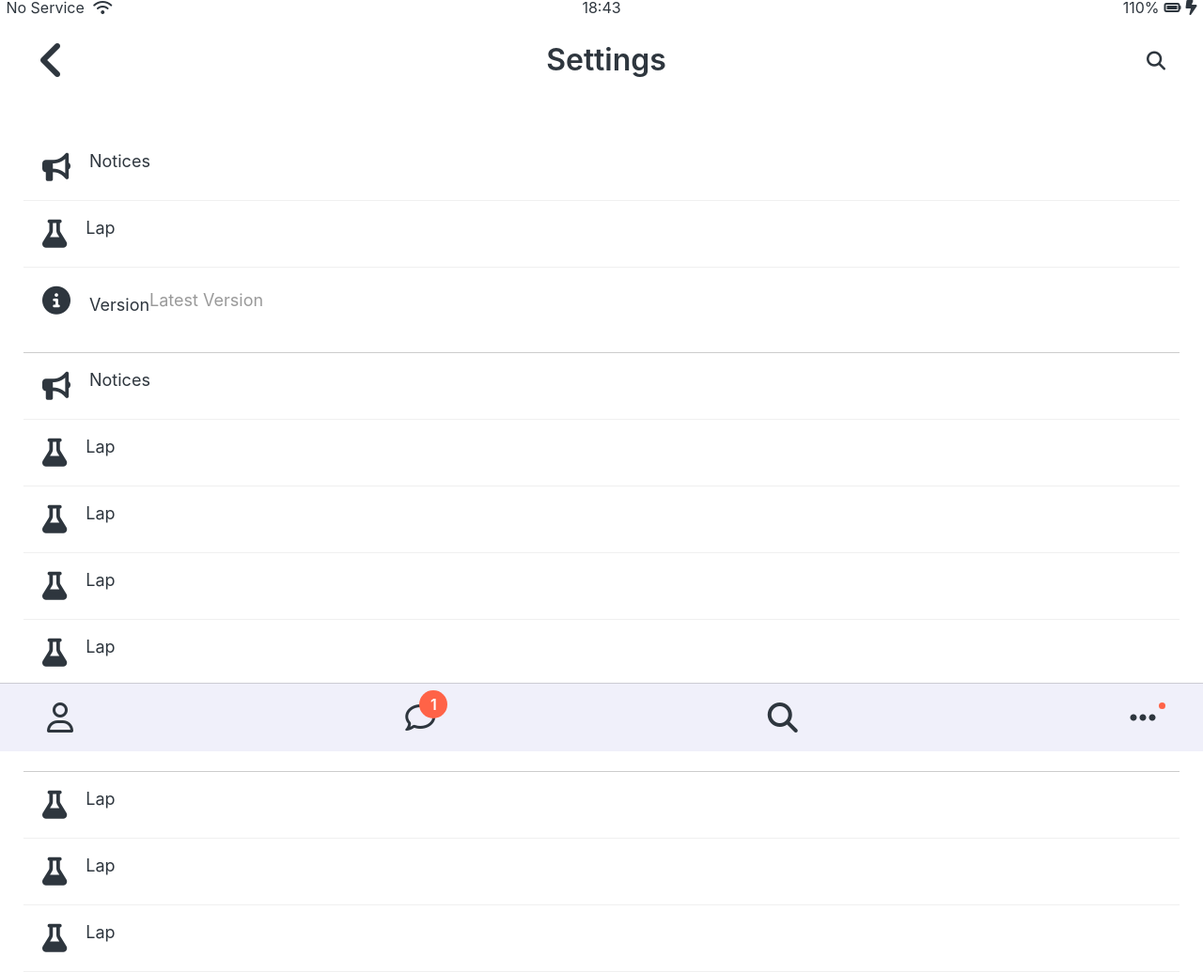
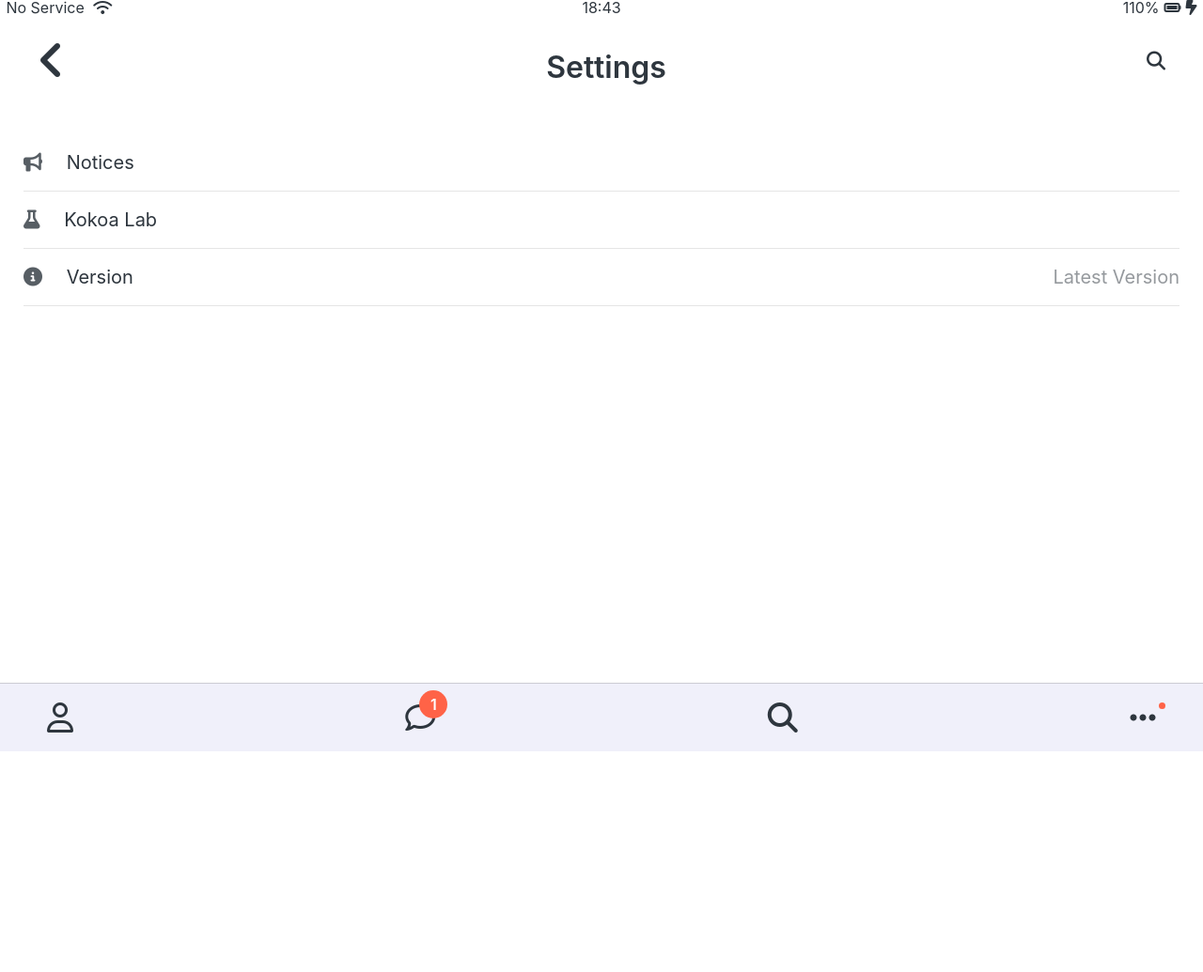
Before and after one commit to Shawn9948/kokoa-clone, a plain HTML site: page settings.html in a window 1280 px wide. Shown: the whole page at 94% size. After the commit the page ends 800 px from the top, so only its background shows below. Drawn offline with Linux system fonts and the light colour scheme; files whose address does not match are found by name.

Commit message:
upload fourth assignment
애니메이션 과제가 너무나도 어려웠지만 효과를 정리해둔 사이트를 보고 겨우 해결했다. 좀더 공부한뒤 다음에 다듬어봐야겠다.

```diff
--- /dev/null
+++ b/assignment/fourth-work/stylesheet.css
@@ -0,0 +1,90 @@
+body {
+    background-color: rgb(110, 188, 190);
+    height: 100vh;
+    display: flex;
+    justify-content: center;
+    position: relative
+}
+
+@keyframes rotate-center {
+    0% {
+      transform: rotate(0);
+    }
+    50% {
+      transform: rotate(180deg);
+    }
+    100%{
+        transform: rotate(360deg);
+    }
+  }
+
+.dot {
+    margin-bottom: 100px;
+    display: flex;
+    justify-content: center;
+    position: absolute;
+    top: 350px;
+    right: 950px;
+    animation: rotate-center 2s ease-in-out both infinite;
+}
+
+
+
+.dot-dot {
+    margin-right: 20px;
+    height: 10px;
+    width: 10px;
+    font-size: 100px;
+    border-radius: 50%;
+    background-color: white;
+
+}
+
+
+.loading {
+    display: flex;
+    justify-content: center;
+    align-items: center;
+    position: absolute;
+    bottom: 400px;
+    right: 950px;
+}
+
+@keyframes loadingBar {
+    0% {
+        transform: none;
+    }
+
+    50% {
+        transform: scaleY(2);
+    }
+
+    100% {
+        transform: none;
+    }
+}
+
+.loading-bar {
+    display: flex;
+    height: 40px;
+    width: 10px;
+    background-color: white;
+    margin-right: 7px;
+    animation: loadingBar 1s ease infinite;
+}
+
+.loading-bar:nth-child(2) {
+    animation-delay: 0.1s;
+}
+
+.loading-bar:nth-child(3) {
+    animation-delay: 0.2s;
+}
+
+.loading-bar:nth-child(4) {
+    animation-delay: 0.3s;
+}
+
+.loading-bar:last-child {
+    animation-delay: 0.4s;
+}
--- a/css/components/alt-screen-header.css
+++ b/css/components/alt-screen-header.css
@@ -18,3 +18,7 @@
 .alt-header__column:last-child {
   margin-left: auto;
 }
+
+.alt-header__column span:last-child{
+  margin-left: 20px;
+}
--- a/css/components/status-bar.css
+++ b/css/components/status-bar.css
@@ -27,3 +27,6 @@
   display: flex;
   justify-content: center;
 }
+.status-bar__color {
+  background-color: #abc1d1;
+}
--- /dev/null
+++ b/css/screens/chat.css
@@ -0,0 +1,3 @@
+#chat-screen {
+    background-color: #abc1d1;
+}
--- a/css/screens/find.css
+++ b/css/screens/find.css
@@ -111,6 +111,6 @@
   margin-left: 5px;
 }
 
-body {
+.long-body {
   height: 1000px;
 }
--- a/css/screens/settings.css
+++ b/css/screens/settings.css
@@ -1,26 +1,18 @@
 .settings__setting {
-  padding: 20px 0;
-  font-size: 18px;
-  border-bottom: 1px solid rgba(0, 0, 0, 0.06);
-  display: flex;
+padding: 20px 0;
+border-bottom: 1px solid rgba(0, 0, 0, 0.1);
+font-size: 20px;
+display: flex;
+align-items: center;
+justify-content: space-between;
 }
-.settings-list i {
-  font-size: 30px;
-  text-align: center;
+
+.settings__setting i{
+  opacity: 0.8;
+  margin-right: 20px;
+  font-size: 20px;
 }
-.settings__setting i {
-  padding: 0px 20px;
+
+.settings__setting-column:last-child{
+  opacity: 0.5;
 }
-.settings__last-border {
-  padding-bottom: 40px;
-  border-bottom: 1px solid rgba(0, 0, 0, 0.2);
-}
-.settings__setting-span {
-  display: flex;
-  justify-content: space-between;
-  align-items: center;
-  text-align: center;
-}
-.second__color {
-  color: rgba(0, 0, 0, 0.4);
-}
--- a/css/stylesheet.css
+++ b/css/stylesheet.css
@@ -16,6 +16,7 @@
 @import "screens/find.css";
 @import "screens/more.css";
 @import "screens/settings.css";
+@import "screens/chat.css";
 body {
   color: #2e363e;
   font-family: -apple-system, BlinkMacSystemFont, "Segoe UI", Roboto, Oxygen,
--- a/settings.html
+++ b/settings.html
@@ -26,8 +26,10 @@
 
 <div class="alt-header">
     <div class="alt-header__column">
+      <a href="more.html">
         <i class="fa-solid fa-angle-left fa-3x"></i>
-    </div>
+      </a>
+      </div>
     <div class="alt-header__column">
         <span><h1 class="alt-header__title" >Settings</h1></span>
     </div>
@@ -38,55 +40,29 @@
 
 <main class="main-screen" >
   <ul class="settings-list" >
-      <li class="settings__setting" >
-        <i class="fa-solid fa-bullhorn"></i><span>Notices</span>
-      </li>
-      <li class="settings__setting" >
-        <i class="fa-solid fa-flask"></i><span>Lap</span>
-      </li>
-      <li class="settings__setting settings__last-border" >
-          <div class="settings__setting-span">
-              <div  ><i class="fa-solid fa-circle-info"></i><span>Version</span></div>
-              <div>
-                  <span class="second__color" >Latest Version</span></div>
-          </div>
-      </li>
-      <ul>
-        <li class="settings__setting    " >
-            <i class="fa-solid fa-bullhorn"></i><span>Notices</span>
-          </li>
-          <li class="settings__setting" >
-            <i class="fa-solid fa-flask"></i><span>Lap</span>
-          </li>
-          <li class="settings__setting" >
-            <i class="fa-solid fa-flask"></i><span>Lap</span>
-          </li>
-          <li class="settings__setting" >
-            <i class="fa-solid fa-flask"></i><span>Lap</span>
-          </li>
-          <li class="settings__setting" >
-            <i class="fa-solid fa-flask"></i><span>Lap</span>
-
-          <li class="settings__setting settings__last-border" >
-            <div class="settings__setting-span">
-                <div  ><i class="fa-solid fa-circle-info"></i><span>Version</span></div>
-                <div>
-                    <span class="second__color" >Latest Version</span></div>
-            </div>
-        </li>
+    <li class="settings__setting" >
+      <div class="settings__setting-column" >
+      <i class="fa-solid fa-bullhorn"></i>
+      <span>Notices</span>
+    </div>
+    <div class="settings__setting-column" ></div>
     </li>
     <li class="settings__setting" >
-      <i class="fa-solid fa-flask"></i><span>Lap</span>
+      <div class="settings__setting-column" >
+      <i class="fa-solid fa-flask"></i>
+      <span>Kokoa Lab</span>
+    </div>
+    <div class="settings__setting-column" ></div>
     </li>
-          <li class="settings__setting" >
-            <i class="fa-solid fa-flask"></i><span>Lap</span>
-          </li>
-          <li class="settings__setting" >
-            <i class="fa-solid fa-flask"></i><span>Lap</span>
-          </li>
+    <li class="settings__setting" >
+      <div class="settings__setting-column" >
+      <i class="fa-solid fa-circle-info"></i>
+      <span>Version</span>
+    </div>
+    <div class="settings__setting-column" >Latest Version</div>
+    </li>
+  </ul>
 
-      </ul>
-  </ul>
 </main>
 
 <nav class="nav">
```
Also changed, not shown: assignment/fourth-work/index.html (added, +26 -0 lines), chat.html (added, +52 -0 lines), chats.html (+2 -0 lines), find.html (+1 -1 lines), 1 other file.
